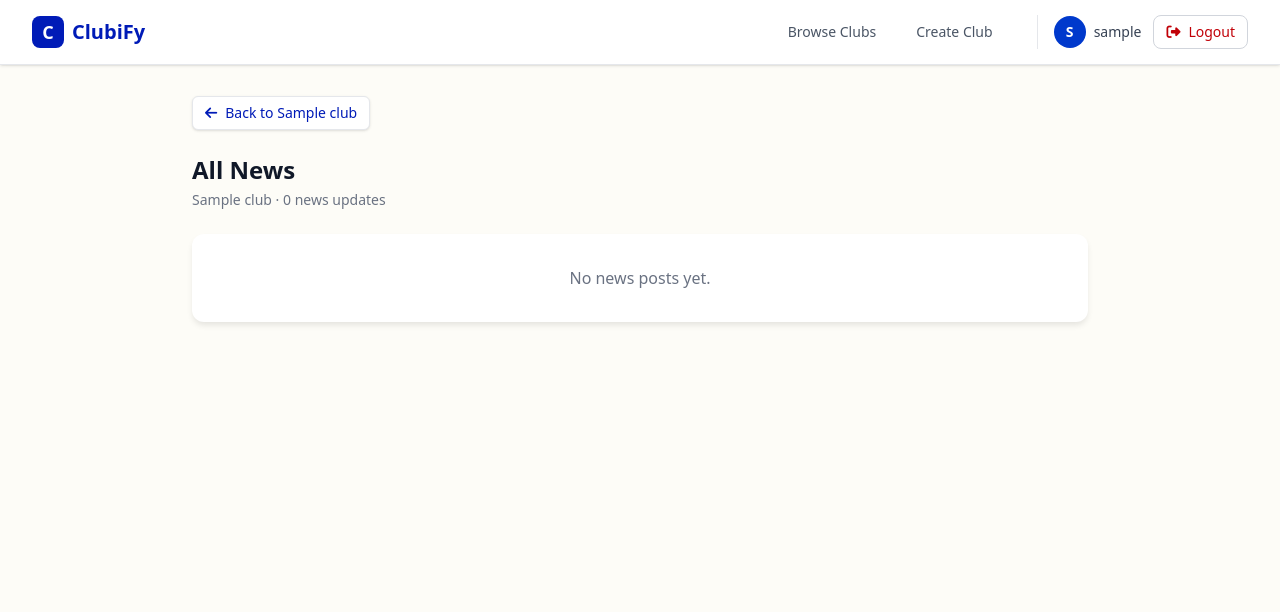
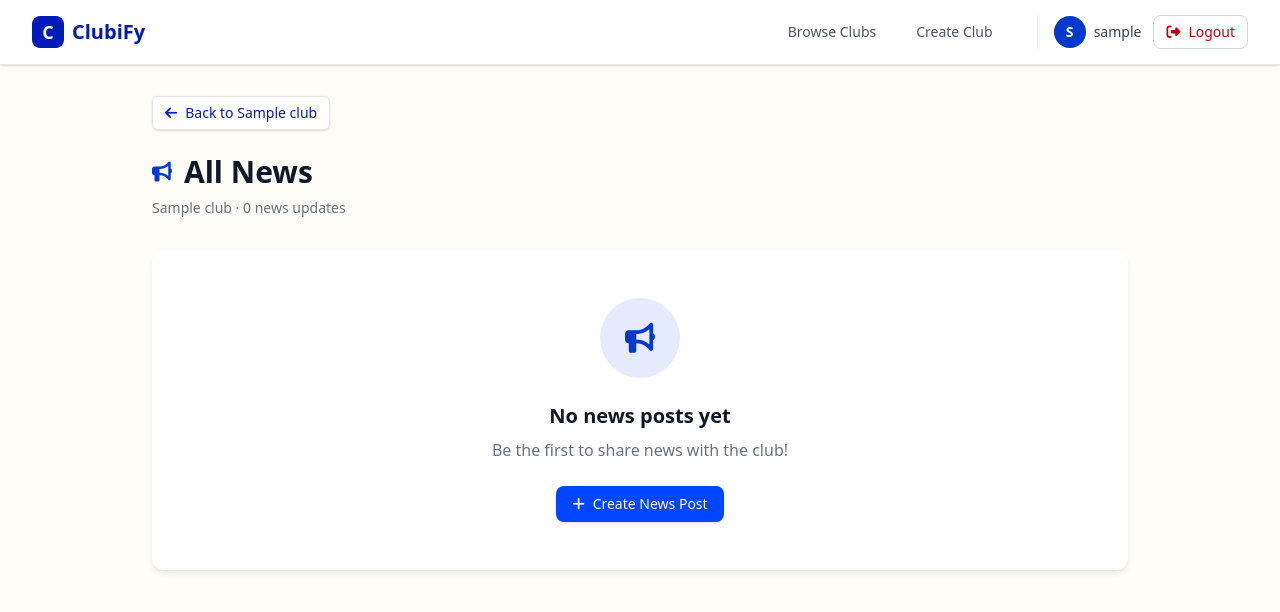
Before and after one commit to Radib-BK/ClubiFy, a Django app: a page that uses posts/templates/posts/post_list.html in a window 1280 px wide. Shown: the top 612 px of the page. Run offline with Django 4.2, Linux system fonts and the light colour scheme; a user stored in the database is signed in; tables that the repository leaves empty hold one stand-in row (values such as "Sample post"); style sheets or scripts are compiled from the project's sources.

Commit message:
Better UI the Post List pages

```diff
--- a/clubify/urls.py
+++ b/clubify/urls.py
@@ -1,12 +1,12 @@
 """clubify URL Configuration"""
 from django.contrib import admin
 from django.urls import path, include
-from django.views.generic import RedirectView
+from clubs.views import ClubListView
 
 urlpatterns = [
     path('admin/', admin.site.urls),
     path('accounts/', include('accounts.urls')),
-    path('', RedirectView.as_view(url='/clubs/', permanent=False), name='home'),
+    path('', ClubListView.as_view(), name='home'),
     path('clubs/', include('clubs.urls')),
     path('', include('memberships.urls')),
     path('', include('posts.urls')),
--- a/posts/templates/posts/post_list.html
+++ b/posts/templates/posts/post_list.html
@@ -5,7 +5,7 @@
 {% endblock %}
 
 {% block content %}
-<div class="max-w-4xl mx-auto">
+<div class="max-w-5xl mx-auto px-4 sm:px-6">
     <!-- Back to club -->
     <div class="mb-6">
         <a href="{% url 'clubs:club_detail' slug=club.slug %}" class="inline-flex items-center gap-2 text-primary-700 hover:text-primary-800 font-medium text-sm bg-white px-3 py-1.5 rounded-md border border-gray-200 shadow-sm hover:border-primary-300 transition">
@@ -15,41 +15,104 @@
     </div>
 
     <!-- Header -->
-    <div class="mb-6 flex items-center justify-between">
+    <div class="mb-8">
+        <div class="flex flex-col sm:flex-row sm:items-center sm:justify-between gap-4">
             <div>
-            <h1 class="text-2xl font-bold text-gray-900">
+                <div class="flex items-center gap-3 mb-2">
+                    {% if list_type == 'news' %}
+                        <i class="fas fa-bullhorn text-primary-600 text-xl"></i>
+                    {% else %}
+                        <i class="fas fa-blog text-primary-600 text-xl"></i>
+                    {% endif %}
+                    <h1 class="text-3xl font-bold text-gray-900">
                         {% if list_type == 'news' %}All News{% else %}All Blog Posts{% endif %}
                     </h1>
-            <p class="text-gray-500 text-sm mt-1">
+                </div>
+                <p class="text-gray-500 text-sm">
                     {{ club.name }} · {{ posts|length }} {% if list_type == 'news' %}news update{% else %}blog post{% endif %}{{ posts|length|pluralize }}
                 </p>
             </div>
         </div>
+    </div>
 
     {% if posts %}
-        <div class="space-y-4">
+        <div class="space-y-6">
             {% for post in posts %}
-            <a href="{% url 'posts:post_detail' slug=club.slug post_id=post.id %}"
-               class="block card p-4 hover:shadow-md transition-shadow border border-gray-100">
-                <div class="flex items-center justify-between gap-4">
-                    <div>
-                        <h2 class="font-semibold text-gray-900 hover:text-primary-600">{{ post.title }}</h2>
-                        <p class="text-sm text-gray-600 mt-1 line-clamp-2">{{ post.body|truncatewords:30 }}</p>
+            <article class="card p-6 hover:shadow-lg transition-all duration-200 border border-gray-100 group">
+                <a href="{% url 'posts:post_detail' slug=club.slug post_id=post.id %}" class="block">
+                    <!-- Post Type Badge -->
+                    <div class="mb-4">
+                        {% if post.is_news %}
+                            <span class="inline-flex items-center gap-1.5 px-3 py-1 bg-primary-100 text-primary-700 rounded-full text-xs font-medium">
+                                <i class="fas fa-bullhorn text-xs"></i>
+                                <span>News</span>
+                            </span>
+                        {% else %}
+                            <span class="inline-flex items-center gap-1.5 px-3 py-1 bg-gray-100 text-gray-700 rounded-full text-xs font-medium">
+                                <i class="fas fa-blog text-xs"></i>
+                                <span>Blog</span>
+                            </span>
+                        {% endif %}
                     </div>
-                    <div class="text-right text-xs text-gray-400 whitespace-nowrap">
-                        <p>{{ post.created_at|date:"M j, Y" }}</p>
-                        <p class="mt-1 text-gray-500">By {{ post.author.username }}</p>
+
+                    <!-- Title -->
+                    <h2 class="text-xl font-semibold text-gray-900 group-hover:text-primary-600 transition-colors mb-3">
+                        {{ post.title }}
+                    </h2>
+
+                    <!-- Excerpt -->
+                    <p class="text-gray-600 text-sm leading-relaxed mb-4 line-clamp-3">
+                        {{ post.body|truncatewords:40 }}
+                    </p>
+
+                    <!-- Meta Information -->
+                    <div class="flex flex-wrap items-center gap-4 pt-4 border-t border-gray-100">
+                        <div class="flex items-center gap-2">
+                            <div class="w-8 h-8 rounded-full flex items-center justify-center flex-shrink-0" style="background-color: var(--color-primary-500, #0046FF);">
+                                <span class="text-white font-semibold text-xs">
+                                    {{ post.author.username|slice:":1"|upper }}
+                                </span>
                             </div>
+                            <span class="text-sm text-gray-700 font-medium">{{ post.author.username }}</span>
+                        </div>
+                        <span class="text-gray-400">·</span>
+                        <span class="text-sm text-gray-500">{{ post.created_at|date:"M j, Y" }}</span>
+                        <span class="text-gray-400">·</span>
+                        <span class="text-sm text-primary-600 group-hover:text-primary-700 font-medium flex items-center gap-1">
+                            Read more
+                            <i class="fas fa-arrow-right text-xs transition-transform group-hover:translate-x-1"></i>
+                        </span>
                     </div>
                 </a>
+            </article>
             {% endfor %}
         </div>
     {% else %}
-        <div class="card p-8 text-center text-gray-500">
+        <!-- Empty State -->
+        <div class="card p-12 text-center">
+            <div class="w-20 h-20 mx-auto mb-6 rounded-full flex items-center justify-center" style="background-color: var(--color-primary-50, #e6ebff);">
                 {% if list_type == 'news' %}
-                <p>No news posts yet.</p>
+                    <i class="fas fa-bullhorn text-primary-600 text-3xl"></i>
                 {% else %}
-                <p>No blog posts yet.</p>
+                    <i class="fas fa-blog text-primary-600 text-3xl"></i>
+                {% endif %}
+            </div>
+            <h3 class="text-xl font-semibold text-gray-900 mb-2">
+                {% if list_type == 'news' %}No news posts yet{% else %}No blog posts yet{% endif %}
+            </h3>
+            <p class="text-gray-500 mb-6">
+                {% if list_type == 'news' %}
+                    Be the first to share news with the club!
+                {% else %}
+                    Be the first to write a blog post!
+                {% endif %}
+            </p>
+            {% if membership %}
+                <a href="{% url 'posts:create_post' slug=club.slug %}{% if list_type == 'news' %}?type=news{% endif %}"
+                   class="inline-flex items-center gap-2 px-4 py-2 bg-primary-500 text-white text-sm font-medium rounded-lg hover:bg-primary-600 transition-colors shadow-sm">
+                    <i class="fas fa-plus"></i>
+                    <span>Create {% if list_type == 'news' %}News{% else %}Blog{% endif %} Post</span>
+                </a>
             {% endif %}
         </div>
     {% endif %}
```
Lines whose indentation alone changed are shown as unchanged.
